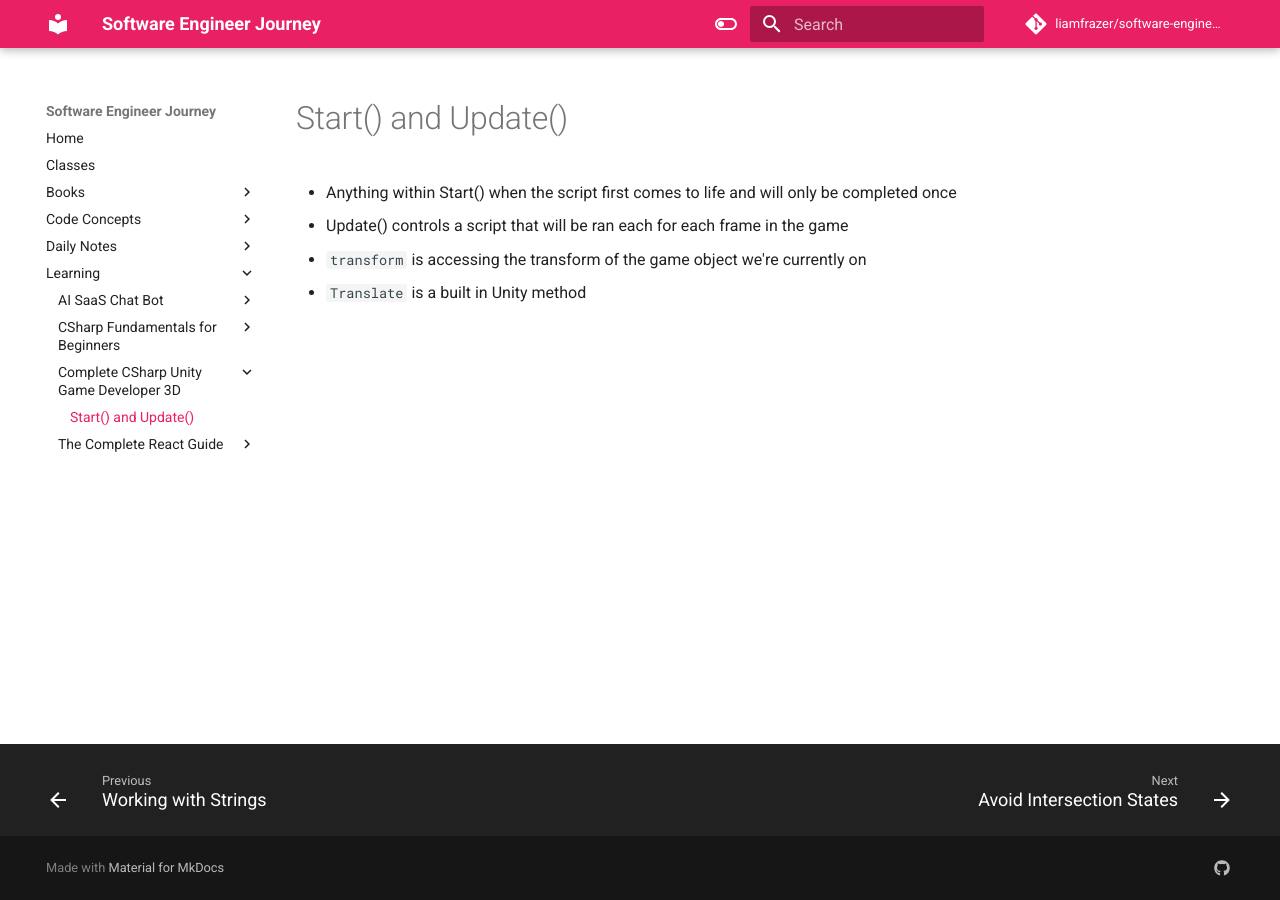
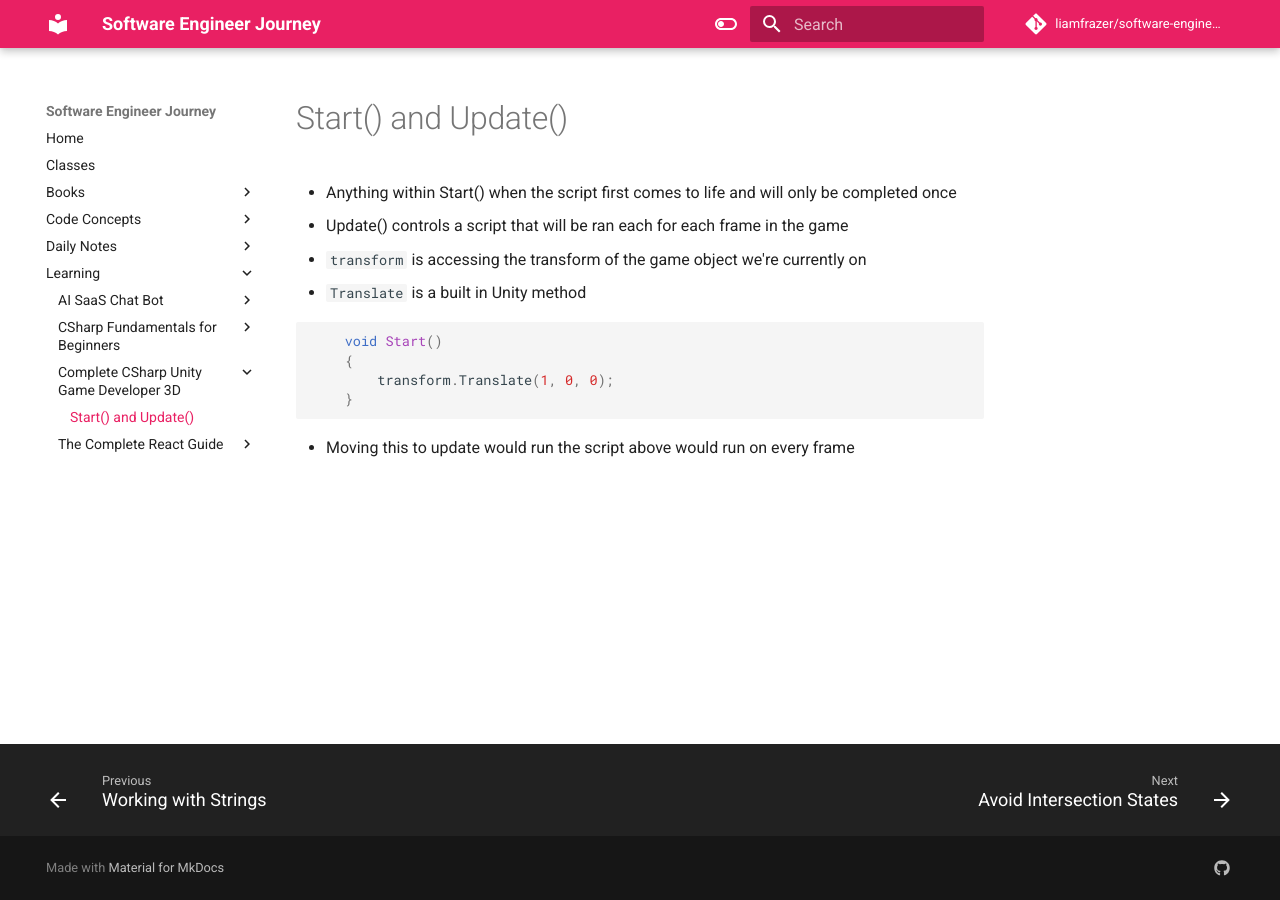
Before and after one commit to liamfrazer/software-engineer-journey, an MkDocs documentation site: the page built from docs/Learning/Complete CSharp Unity Game Developer 3D/Start() and Update().md, in a window 1280 px wide. Built offline with MkDocs 1.6.1 and Material for MkDocs 9.7.7, drawn with Linux system fonts in a browser that asks for light colours; comment, search, counter and statistics services are not loaded.

Commit message:
vault backup: 2024-01-13 16:23:56

````diff
--- a/docs/Learning/Complete CSharp Unity Game Developer 3D/Start() and Update().md
+++ b/docs/Learning/Complete CSharp Unity Game Developer 3D/Start() and Update().md
@@ -9,3 +9,12 @@ tags:
 
 * `transform` is accessing the transform of the game object we're currently on
 * `Translate` is a built in Unity method
+
+```c#
+    void Start()
+    {
+        transform.Translate(1, 0, 0);
+    }
+```
+
+* Moving this to update would run the script above would run on every frame
````
